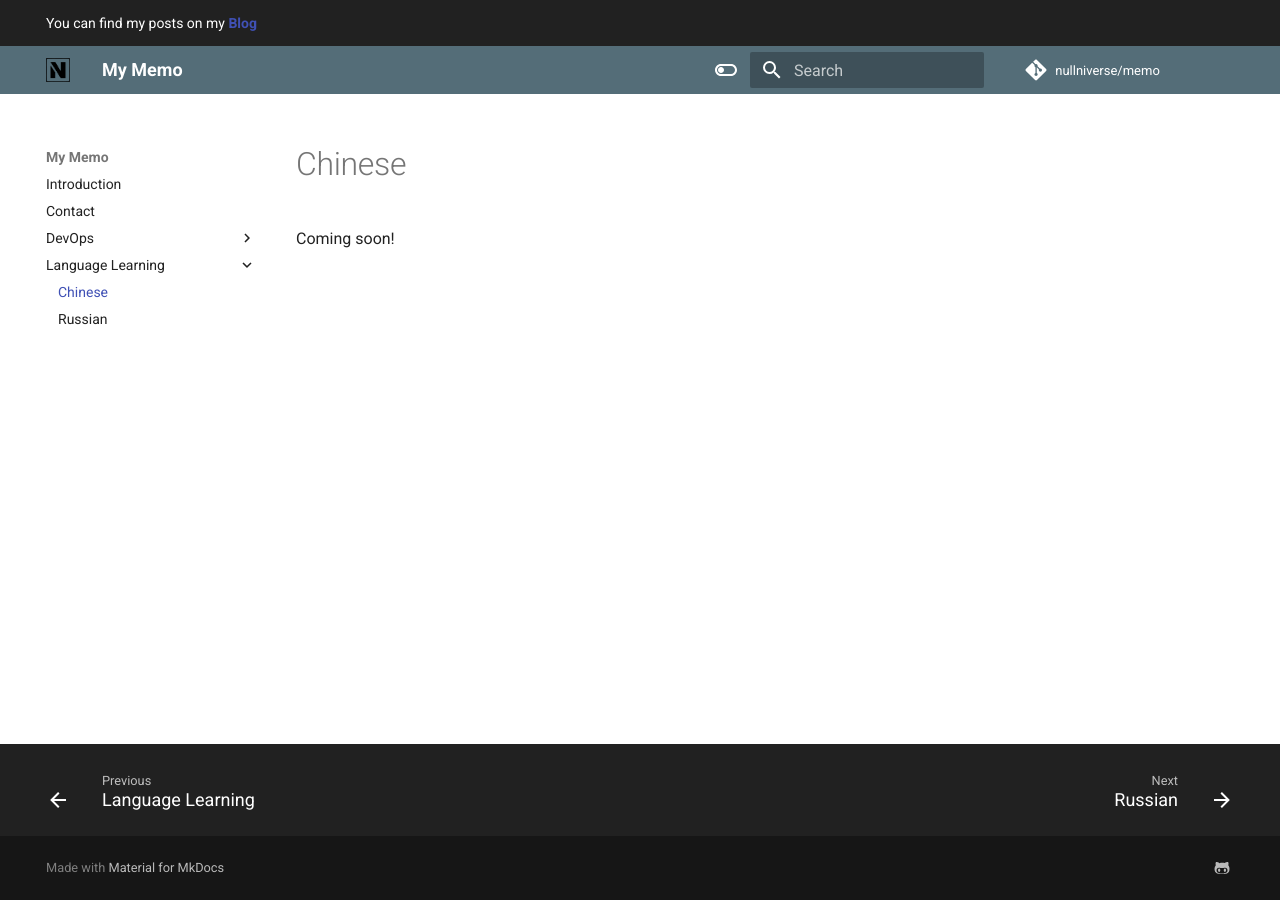
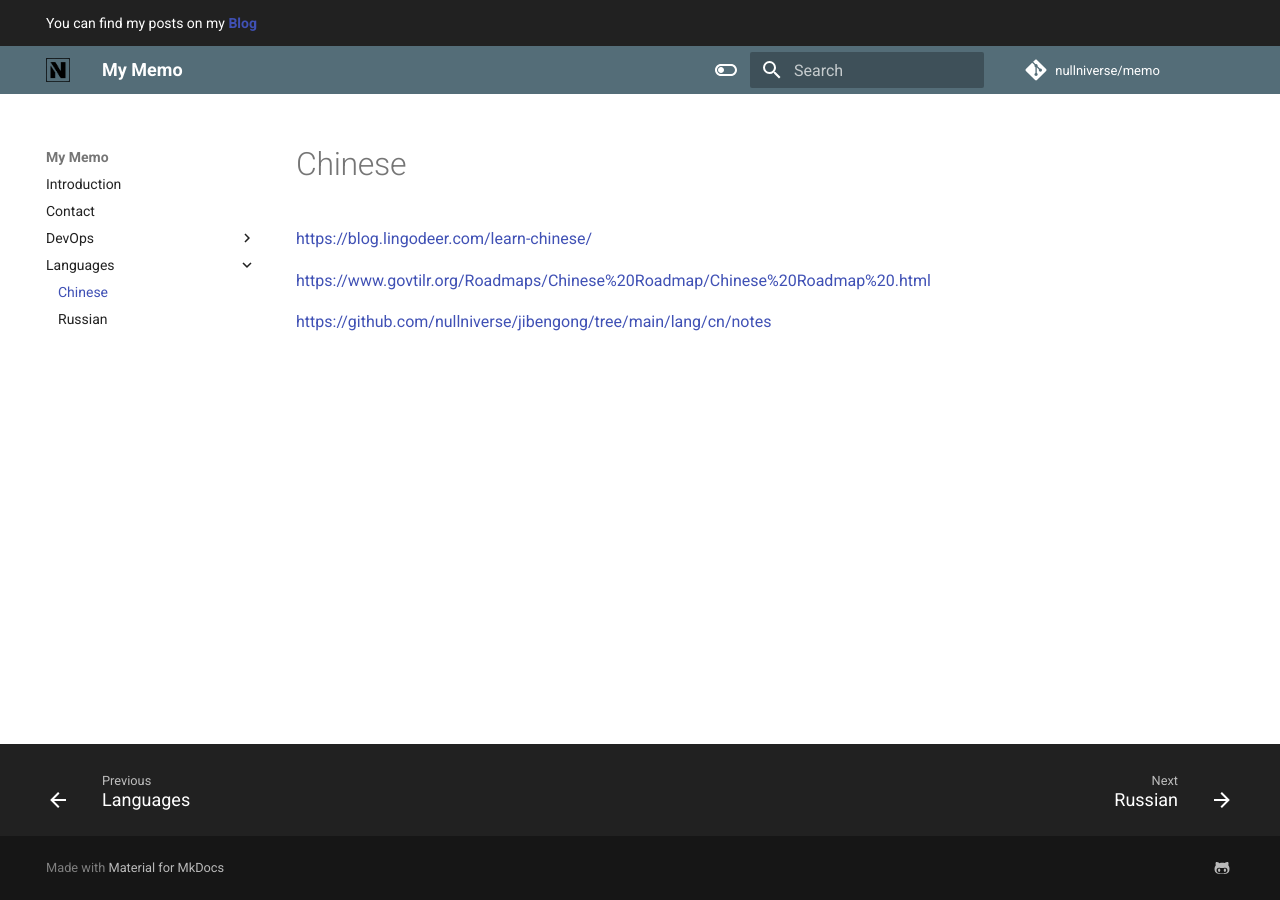
Before and after one commit to nullniverse/memo, an MkDocs documentation site: the page built from docs/language/chinese/chinese.md, in a window 1280 px wide. Built offline with MkDocs 1.6.1 and Material for MkDocs 9.7.7, drawn with Linux system fonts in a browser that asks for light colours; comment, search, counter and statistics services are not loaded.

Commit message:
Adding new chinese refs

```diff
--- a/docs/language/chinese/chinese.md
+++ b/docs/language/chinese/chinese.md
@@ -4,4 +4,11 @@
 author: Nullniverse
 ---
 
-Coming soon!
+https://www.hackingchinese.com/using-the-hsk-as-a-roadmap-to-learning-chinese/
+
+https://blog.lingodeer.com/learn-chinese/
+
+https://www.govtilr.org/Roadmaps/Chinese%20Roadmap/Chinese%20Roadmap%20.html
+
+
+https://github.com/nullniverse/jibengong/tree/main/lang/cn/notes
--- a/mkdocs.yml
+++ b/mkdocs.yml
@@ -132,7 +132,7 @@
       - API Management:
           - devops/api_management.md
           - Kong: devops/kong/kong.md
-  - Language Learning:
+  - Languages:
       - language/language.md
       - Chinese:
           - language/chinese/chinese.md
```
Also changed, not shown: docs/language/language.md (+4 -0 lines).
